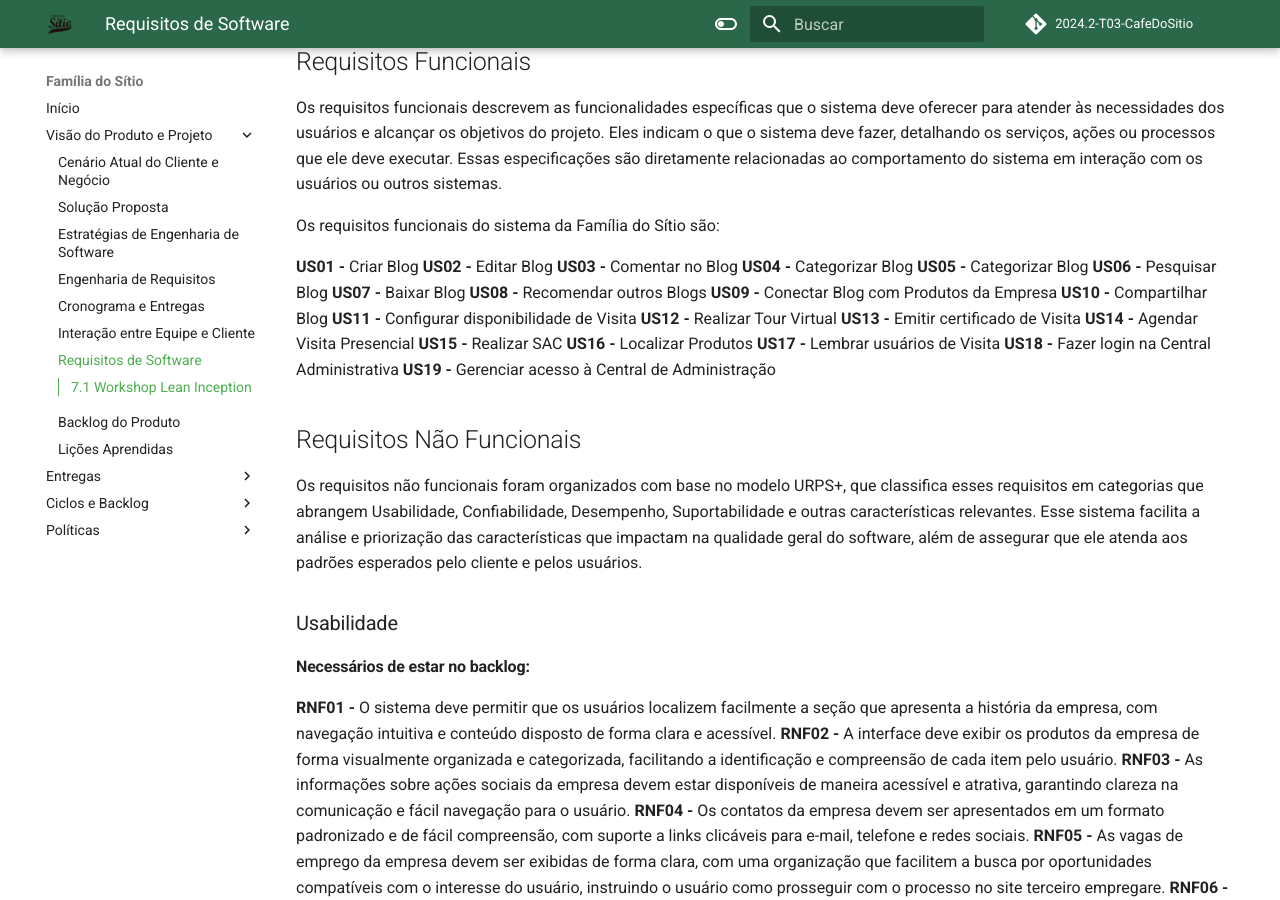
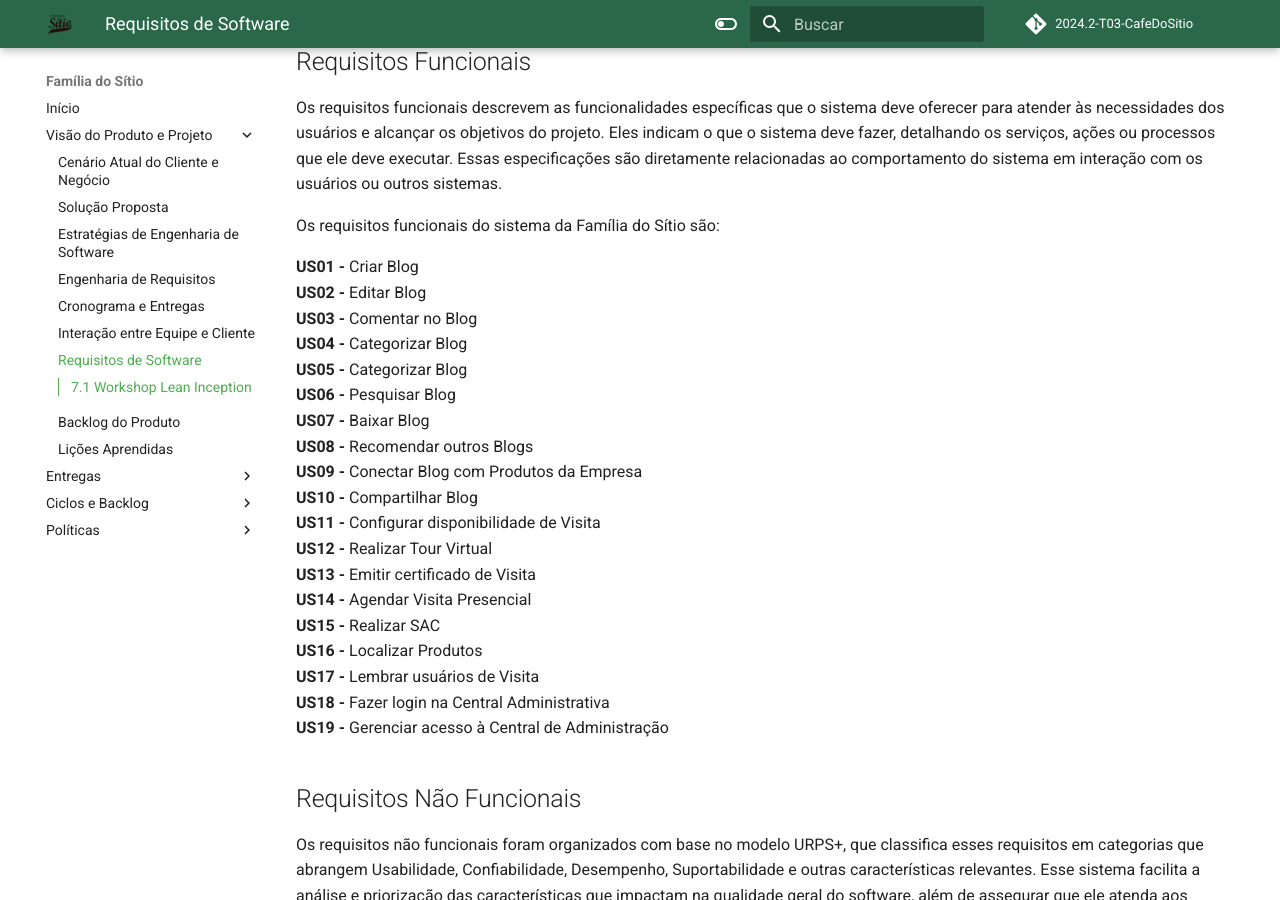
Before and after one commit to mdsreq-fga-unb/2024.2-T03-CafeDoSitio, an MkDocs documentation site: the page built from docs/sections/2-docPage/7-Requisitos.md, in a window 1280 px wide and 900 px high, scrolled down 1145 px. Built offline with MkDocs 1.6.1 and Material for MkDocs 9.7.7, drawn with Linux system fonts in a browser that asks for light colours; comment, search, counter and statistics services are not loaded.

```diff
--- a/docs/sections/2-docPage/7-Requisitos.md
+++ b/docs/sections/2-docPage/7-Requisitos.md
@@ -20,24 +20,24 @@ Os requisitos funcionais descrevem as funcionalidades específicas que o sistema
 
 Os requisitos funcionais do sistema da Família do Sítio são:
 
-**US01 -** Criar Blog
-**US02 -** Editar Blog
-**US03 -** Comentar no Blog
-**US04 -** Categorizar Blog
-**US05 -** Categorizar Blog
-**US06 -** Pesquisar Blog
-**US07 -** Baixar Blog
-**US08 -** Recomendar outros Blogs
-**US09 -** Conectar Blog com Produtos da Empresa
-**US10 -** Compartilhar Blog
-**US11 -** Configurar disponibilidade de Visita
-**US12 -** Realizar Tour Virtual
-**US13 -** Emitir certificado de Visita
-**US14 -** Agendar Visita Presencial
-**US15 -** Realizar SAC
-**US16 -** Localizar Produtos
-**US17 -** Lembrar usuários de Visita
-**US18 -** Fazer login na Central Administrativa
+**US01 -** Criar Blog <br>
+**US02 -** Editar Blog <br>
+**US03 -** Comentar no Blog <br>
+**US04 -** Categorizar Blog <br>
+**US05 -** Categorizar Blog <br>
+**US06 -** Pesquisar Blog <br>
+**US07 -** Baixar Blog <br>
+**US08 -** Recomendar outros Blogs <br>
+**US09 -** Conectar Blog com Produtos da Empresa <br>
+**US10 -** Compartilhar Blog <br>
+**US11 -** Configurar disponibilidade de Visita <br>
+**US12 -** Realizar Tour Virtual <br>
+**US13 -** Emitir certificado de Visita <br>
+**US14 -** Agendar Visita Presencial <br>
+**US15 -** Realizar SAC <br>
+**US16 -** Localizar Produtos <br>
+**US17 -** Lembrar usuários de Visita <br>
+**US18 -** Fazer login na Central Administrativa <br>
 **US19 -** Gerenciar acesso à Central de Administração
 
 ## Requisitos Não Funcionais
@@ -47,33 +47,33 @@ Os requisitos não funcionais foram organizados com base no modelo URPS+, que cl
 ### Usabilidade
 
 #### Necessários de estar no backlog:
-**RNF01 -** O sistema deve permitir que os usuários localizem facilmente a seção que apresenta a história da empresa, com navegação intuitiva e conteúdo disposto de forma clara e acessível.
-**RNF02 -** A interface deve exibir os produtos da empresa de forma visualmente organizada e categorizada, facilitando a identificação e compreensão de cada item pelo usuário.
-**RNF03 -** As informações sobre ações sociais da empresa devem estar disponíveis de maneira acessível e atrativa, garantindo clareza na comunicação e fácil navegação para o usuário.
-**RNF04 -** Os contatos da empresa devem ser apresentados em um formato padronizado e de fácil compreensão, com suporte a links clicáveis para e-mail, telefone e redes sociais.
-**RNF05 -** As vagas de emprego da empresa devem ser exibidas de forma clara, com uma organização que facilitem a busca por oportunidades compatíveis com o interesse do usuário, instruindo o usuário como prosseguir com o processo no site terceiro empregare.
-**RNF06 -** As instruções do E-commerce devem ser descritas de maneira clara, com linguagem simples e objetiva, utilizando elementos visuais, como ícones e guias passo a passo, para melhorar a compreensão.
+**RNF01 -** O sistema deve permitir que os usuários localizem facilmente a seção que apresenta a história da empresa, com navegação intuitiva e conteúdo disposto de forma clara e acessível. <br>
+**RNF02 -** A interface deve exibir os produtos da empresa de forma visualmente organizada e categorizada, facilitando a identificação e compreensão de cada item pelo usuário. <br>
+**RNF03 -** As informações sobre ações sociais da empresa devem estar disponíveis de maneira acessível e atrativa, garantindo clareza na comunicação e fácil navegação para o usuário. <br>
+**RNF04 -** Os contatos da empresa devem ser apresentados em um formato padronizado e de fácil compreensão, com suporte a links clicáveis para e-mail, telefone e redes sociais. <br>
+**RNF05 -** As vagas de emprego da empresa devem ser exibidas de forma clara, com uma organização que facilitem a busca por oportunidades compatíveis com o interesse do usuário, instruindo o usuário como prosseguir com o processo no site terceiro empregare. <br>
+**RNF06 -** As instruções do E-commerce devem ser descritas de maneira clara, com linguagem simples e objetiva, utilizando elementos visuais, como ícones e guias passo a passo, para melhorar a compreensão. <br>
 
 #### Apenas referências para a produção:
-**RNF07 -** A interface do usuário deve ser intuitiva e acessível para pessoas com diferentes níveis de habilidade técnica.
-**RNF08 -** O tempo de aprendizado para novos administradores não deve exceder 2 horas com um tutorial básico.
-**RNF09 -** As cores utilizadas no software não podem estar fora da paleta de cores da Família do Sítio, com exceção da cor Preta e Branca.
+**RNF07 -** A interface do usuário deve ser intuitiva e acessível para pessoas com diferentes níveis de habilidade técnica. <br>
+**RNF08 -** O tempo de aprendizado para novos administradores não deve exceder 2 horas com um tutorial básico. <br>
+**RNF09 -** As cores utilizadas no software não podem estar fora da paleta de cores da Família do Sítio, com exceção da cor Preta e Branca. <br>
 **RNF10 -** A tipografia utilizada no software deverá estar dentro das estabelecidas no manual de marca da Família do Sítio: Myriad Pro ou Impact.
 
 ### Confiabilidade
 
 
-**RNF11 -** O sistema deve estar disponível pelo menos 99,5% do tempo por mês (uptime).
+**RNF11 -** O sistema deve estar disponível pelo menos 99,5% do tempo por mês (uptime). <br>
 **RNF12 -** Em caso de falhas no servidor, o sistema deve se recuperar dentro de 10 minutos.
 
 ### Desempenho
 
-**RNF13 -** O sistema deve suportar pelo menos 1000 acessos simultâneos sem degradação perceptível de desempenho.
+**RNF13 -** O sistema deve suportar pelo menos 1000 acessos simultâneos sem degradação perceptível de desempenho. <br>
 **RNF14 -** Consultas no feed de blogs devem ser respondidas em até 1 segundo.
 
 ### Suportabilidade
 
-**RNF15 -** O sistema deve ser compatível com as últimas duas versões dos navegadores Chrome, Firefox, Edge e Safari.
+**RNF15 -** O sistema deve ser compatível com as últimas duas versões dos navegadores Chrome, Firefox, Edge e Safari. <br>
 
 # Bibliografia:
 
```
